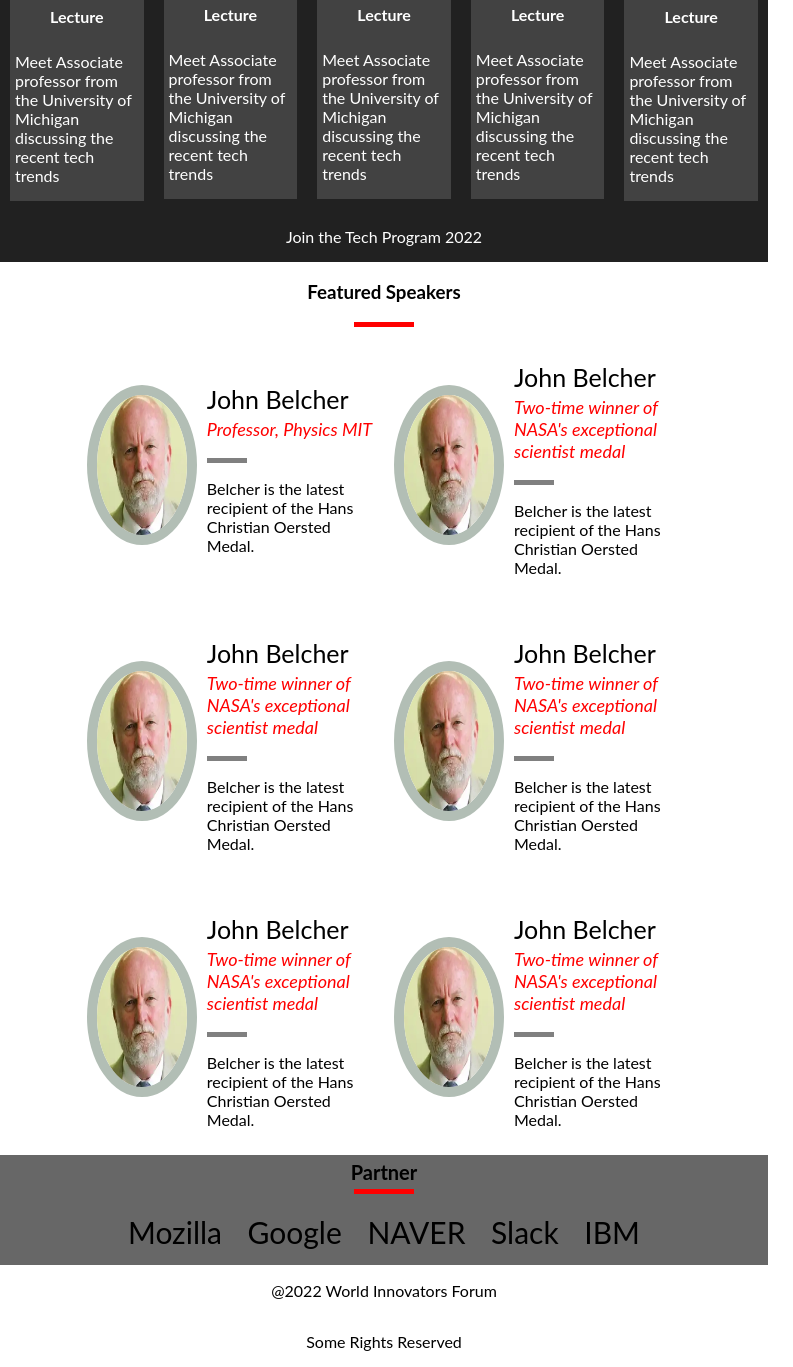
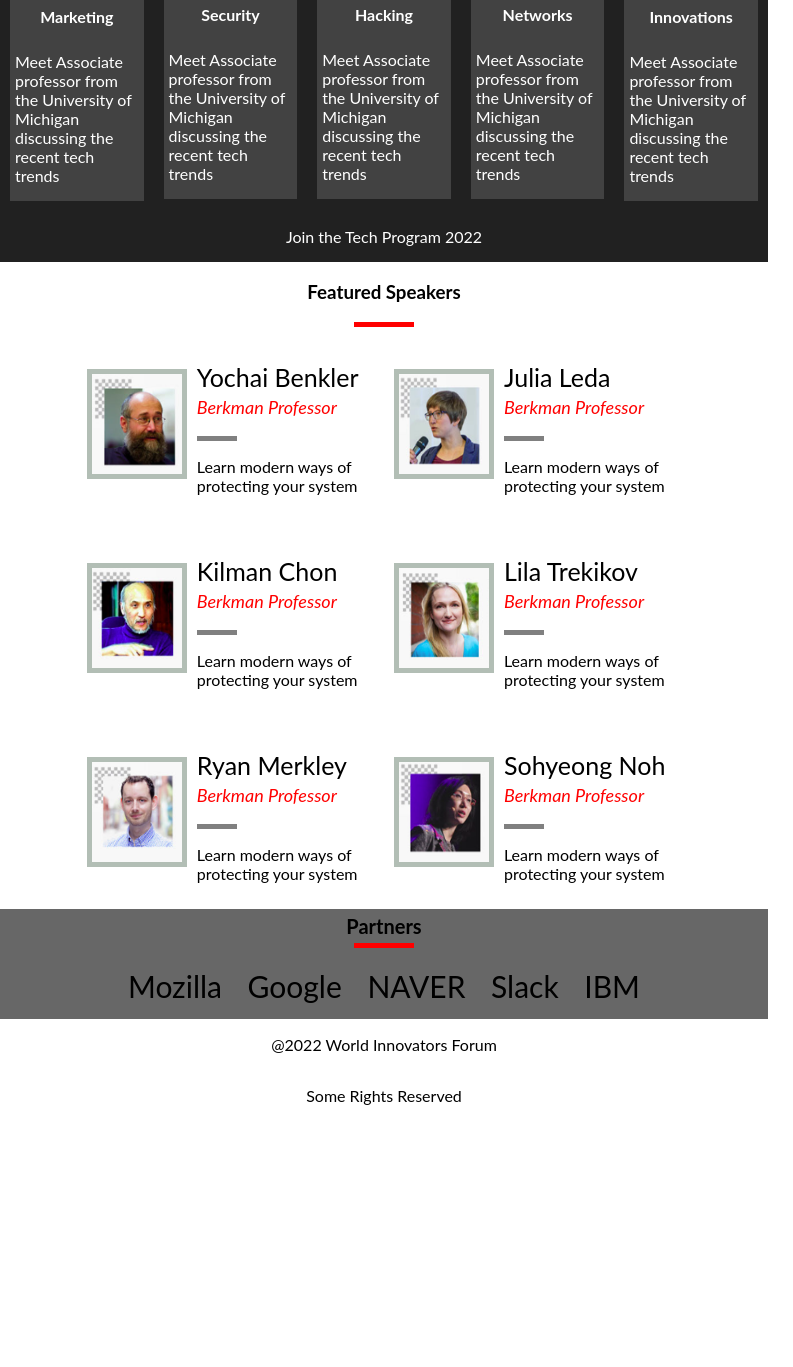
Before and after one commit to Daniel-Kigozi/Html-capstne, a website: page index.html in a window 768 px wide. Shown: the part 1007-2374 px from the top of the page, 793 px wide, since content can reach past the window. After the commit the page ends 2128 px from the top, so only its background shows below. Drawn offline with Linux system fonts and the light colour scheme; a web font is replaced by a local one.

Commit message:
add javascript to html-capstne

```diff
--- a/index.html
+++ b/index.html
@@ -17,8 +17,8 @@
                 <li><a href="#" class="header-icon">Logout</a></li>
             </ul>
         </header>
-        <nav>
-            <a class="top-logo" id="logo" ><img src="assets/nav-bar-logo.jpg"/></a>
+        <nav class="Nav-bar">
+            <a class="top-logo" id="logo" ><img href="#" src="assets/nav-bar-logo.jpg"/></a>
             <ul class='nav-menu'>
                 <li class="nav-item"><a class="nav-link" href="#">Home</a> </li>
                 <li class="nav-item"><a class="nav-link"  href="./about.html">About</a></li>
@@ -45,29 +45,29 @@
         <div class="programm-1">
             <div class="main-programm">
                 <img src="assets/computer-chat.png"/>
-                <h4 id="card-theme">Lecture</h4>
+                <h4 id="card-theme">Marketing</h4>
                 <p>Meet Associate professor from the University of Michigan discussing the recent tech trends</p>
             </div>
             <div class="main-programm">
                 <img src="assets/external-computer-network-communications-indigo-line-kalash.png"/>
-                <h4 id="card-theme">Lecture</h4>
+                <h4 id="card-theme">Security</h4>
                 <p>Meet Associate professor from the University of Michigan discussing the recent tech trends</p>
             </div>
             <div class="main-programm">
                 <img src="assets/external-computer-network-communications-indigo-line-kalash-2.png"/>
-                <h4 id="card-theme">Lecture</h4>
+                <h4 id="card-theme">Hacking</h4>
                 <p>Meet Associate professor from the University of Michigan discussing the recent tech trends</p>
             </div>
 
             <div class="main-programm">
                 <img src="assets/external-computer-network-communications-indigo-line-kalash.png"/>
-                <h4 id="card-theme">Lecture</h4>
+                <h4 id="card-theme">Networks</h4>
                 <p>Meet Associate professor from the University of Michigan discussing the recent tech trends</p>
             </div>
 
             <div class="main-programm">
                 <img src="assets/google-compute-engine.png"/>
-                <h4 id="card-theme">Lecture</h4>
+                <h4 id="card-theme">Innovations</h4>
                 <p>Meet Associate professor from the University of Michigan discussing the recent tech trends</p>
             </div>
 
@@ -80,65 +80,12 @@
             <h3>Featured Speakers</h3>
             <div class="under-line"></div>
             <div class="main-speakers">
-            <div class="speakers">
-                <img id="img-feature" src="assets/professor.png"/>
-                <div class="inner-speaker">
-                    <p class="speaker-name">John Belcher</p>
-                    <p class="speaker-role">Professor, Physics MIT</p>
-                    <div class="under-line-1"></div>
-                    <p class="speaker-decrip">Belcher is the latest recipient of the Hans Christian Oersted Medal.</p>
-                </div>
-            </div>
-            <div class="speakers">
-                <img id="img-feature" src="assets/professor.png"/>
-                <div class="inner-speaker">
-                    <p class="speaker-name">John Belcher</p>
-                    <p class="speaker-role">Two-time winner of NASA's exceptional scientist medal</p>
-                    <div class="under-line-1"></div>
-                    <p class="speaker-decrip">Belcher is the latest recipient of the Hans Christian Oersted Medal.</p>
-                </div>
-            </div>
-            <div class="speakers">
-                <img id="img-feature" src="assets/professor.png"/>
-                <div class="inner-speaker">
-                    <p class="speaker-name">John Belcher</p>
-                    <p class="speaker-role">Two-time winner of NASA's exceptional scientist medal</p>
-                    <div class="under-line-1"></div>
-                    <p class="speaker-decrip">Belcher is the latest recipient of the Hans Christian Oersted Medal.</p>
-                </div>
-            </div>
-            <div class="speakers">
-                <img id="img-feature" src="assets/professor.png"/>
-                <div class="inner-speaker">
-                    <p class="speaker-name">John Belcher</p>
-                    <p class="speaker-role">Two-time winner of NASA's exceptional scientist medal</p>
-                    <div class="under-line-1"></div>
-                    <p class="speaker-decrip">Belcher is the latest recipient of the Hans Christian Oersted Medal.</p>
-                </div>
-            </div>
-            <div class="speakers">
-                <img id="img-feature" src="assets/professor.png"/>
-                <div class="inner-speaker">
-                    <p class="speaker-name">John Belcher</p>
-                    <p class="speaker-role">Two-time winner of NASA's exceptional scientist medal</p>
-                    <div class="under-line-1"></div>
-                    <p class="speaker-decrip">Belcher is the latest recipient of the Hans Christian Oersted Medal.</p>
-                </div>
-            </div>
-            <div class="speakers">
-                <img id="img-feature" src="assets/professor.png"/>
-                <div class="inner-speaker">
-                    <p class="speaker-name">John Belcher</p>
-                    <p class="speaker-role">Two-time winner of NASA's exceptional scientist medal</p>
-                    <div class="under-line-1"></div>
-                    <p class="speaker-decrip">Belcher is the latest recipient of the Hans Christian Oersted Medal.</p>
-                </div>
-            </div>
+
         </div>
-            <button type="button" class="show-more">show more</button>
+            <button type="button" class="show-speakers">show more</button>
         </section>
         <section class="partners">
-            <h4 class="logo-content">Partner</h4>
+            <h4 class="logo-content">Partners</h4>
             <div class="under-line"></div>
             <div class="partner-details">
                 <div id="partner-name">Mozilla</div>
@@ -149,15 +96,9 @@
             </div>
         </section>
         <footer>
-            <!-- <div>
-                <p> Innovators</p>
-                <p> Forum USA</p>
-            </div> -->
-
-                <p>@2022 World Innovators Forum</p>
-                <p>Some Rights Reserved</p>
-
+            <p>@2022 World Innovators Forum</p>
+            <p>Some Rights Reserved</p>
         </footer>
-
+        <script src="./main.js"></script>
     </body>
 </html>
--- /dev/null
+++ b/main.js
@@ -0,0 +1,45 @@
+const hamburgerMenu = document.querySelector('.hamburger-menu');
+const navMenu = document.querySelector('.nav-menu');
+const body = document.querySelector('body');
+const programm = document.querySelector('.main-speakers');
+
+
+hamburgerMenu.addEventListener('click', () => {
+    hamburgerMenu.classList.toggle('active');
+    navMenu.classList.toggle('active');
+  });
+  document.querySelectorAll('.nav-link').forEach((navLink) => navLink.addEventListener('click', () => {
+    hamburgerMenu.classList.remove('active');
+    navMenu.classList.remove('active');
+  }));
+
+
+  const displayPrograms = ({name, details, image, role})=>{
+    let div = document.createElement('div');
+    div.className ="speakers";
+    div.innerHTML = `
+
+    <img id="img-feature" src="${image}"/>
+    <div class="inner-speaker">
+        <p class="speaker-name">${name}</p>
+        <p class="speaker-role">${role}</p>
+        <div class="under-line-1"></div>
+        <p class="speaker-decrip">${details}</p>
+    </div>
+       `;
+    return div;
+
+  }
+
+  const getPrograms = async()=>{
+    const response = await fetch('./main.json');
+    try {
+      const data = await response.json();
+      data.forEach((project) =>{
+        programm.append(displayPrograms(project))
+      })
+    } catch (error) {
+
+    }
+  }
+  getPrograms();
--- /dev/null
+++ b/main.json
@@ -0,0 +1,39 @@
+[
+{
+    "name":"Yochai Benkler",
+    "role":"Berkman Professor",
+    "details":"Learn modern ways of protecting your system",
+    "image": "./assets/project/yochai benkler.png"
+},
+{
+    "name":"Julia Leda",
+    "role":"Berkman Professor",
+    "details":"Learn modern ways of protecting your system",
+    "image": "./assets/project/julia-leda.png"
+},
+{
+    "name":"Kilman Chon",
+    "role":"Berkman Professor",
+    "details":"Learn modern ways of protecting your system",
+    "image": "./assets/project/Kilman-chon.png"
+},
+{
+    "name":"Lila Trekikov",
+    "role":"Berkman Professor",
+    "details":"Learn modern ways of protecting your system",
+    "image": "./assets/project/lila-tretikov.png"
+},
+{
+    "name":"Ryan Merkley",
+    "role":"Berkman Professor",
+    "details":"Learn modern ways of protecting your system",
+    "image": "./assets/project/Ryan-merkley.png"
+},
+{
+    "name":"Sohyeong Noh",
+    "role":"Berkman Professor",
+    "details":"Learn modern ways of protecting your system",
+    "image": "./assets/project/sohyeong-Noh.png"
+}
+
+]
--- a/styles.css
+++ b/styles.css
@@ -20,6 +20,12 @@
     margin: 0;
   }
 
+  a {
+    text-decoration: none;
+    color: black;
+    margin-left: 10px;
+  }
+
   .hamburger-menu {
     display: flex;
     flex-direction: column;
@@ -33,17 +39,59 @@
     height: 3px;
     background-color: black;
   }
+  .hamburger-menu.active .bar:nth-child(2) {
+    opacity: 0;
+    transition: 0.5s ease;
+    background-color: gray;
+  }
+
+  .hamburger-menu.active .bar:nth-child(1) {
+    transform: translateY(6px) rotate(45deg);
+    transition: 0.5s ease;
+    background-color: gray;
+  }
+
+  .hamburger-menu.active .bar:nth-child(3) {
+    transform: translateY(-6px) rotate(-45deg);
+    transition: 0.5s ease all;
+    background-color: gray;
+  }
+  .nav-menu {
+    left: -120%;
+    height: 90%;
+    border-radius: 0 0 5px 5px;
+    position: fixed;
+    top: 0;
+    gap: 20px;
+    justify-content: center;
+    padding: 50px 0 300px 28px;
+    background-color: #fff;
+    width: 100%;
+    transition: 0.5s ease-out;
+  }
+
+  .nav-item {
+    display: flex;
+  }
+
+  .nav-link {
+    font-size: 28px;
+    font-weight: 600;
+    transition: 0.3s;
+    color: #000;
+    padding-top: 15px;
+  }
+
+  .nav-link:hover {
+    color: #1422bb;
+  }
+
+  .nav-menu.active {
+    left: 0;
+  }
 
   #logo {
     display: none;
-
-    /* visibility: hidden; */
-  }
-
-  .nav-menu {
-    display: none;
-
-    /* visibility: hidden; */
   }
 
   header {
@@ -146,10 +194,10 @@
 
   #img-feature {
     width: 90px;
-    height: 140px;
+    height: 100px;
     margin-left: 10px;
     border: 10px solid #b2beb5;
-    border-radius: 50%;
+
   }
 
   .featured {
@@ -199,7 +247,7 @@
     background-color: #808080;
   }
 
-  .show-more {
+  .show-speakers {
     border: 1px solid black;
     align-items: center;
     justify-content: center;
@@ -327,6 +375,9 @@
   .head-text {
     color: white;
   }
+  #show-more {
+    display: none;
+  }
 }
 
 @media (min-width: 768px) {
@@ -453,6 +504,12 @@
     padding-left: 5px;
     padding-right: 5px;
     font-size: 16px;
+    transition: transform;
+  }
+  .main-programm:hover{
+    transform: scale(1.2);
+    border: 1px solid #fff;
+
   }
 
   .under-line {
@@ -526,10 +583,14 @@
 
   #img-feature {
     width: 90px;
-    height: 140px;
+    height: 100px;
     margin-left: 10px;
-    border: 10px solid #b2beb5;
-    border-radius: 50%;
+    border: 5px solid #b2beb5;
+
+    transition: transform;
+  }
+  #img-feature:hover {
+    transform: scale(1.4);
   }
 
   .featured {
@@ -547,7 +608,7 @@
     width: 50%;
   }
 
-  .main-speakers {
+  .main-speakers, .shart {
     display: flex;
     flex-direction: row;
     flex-wrap: wrap;
```
Also changed, not shown: about.html (+4 -10 lines), assets/computer-virus.png (deleted), assets/project/Kilman-chon.png (added), assets/project/Ryan-merkley.png (added), assets/project/julia-leda.png (added), assets/project/lila-tretikov.png (added), assets/project/sohyeong-Noh.png (added), assets/project/yochai benkler.png (added).
